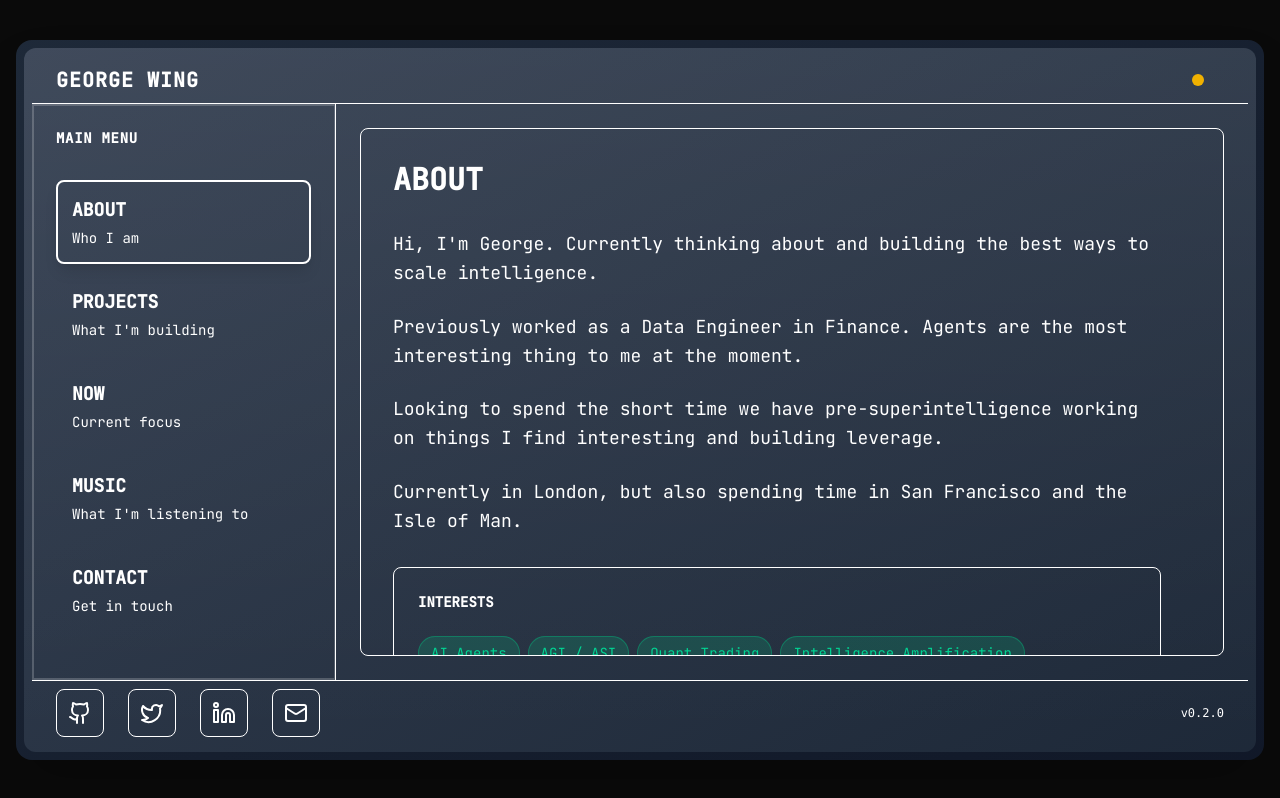
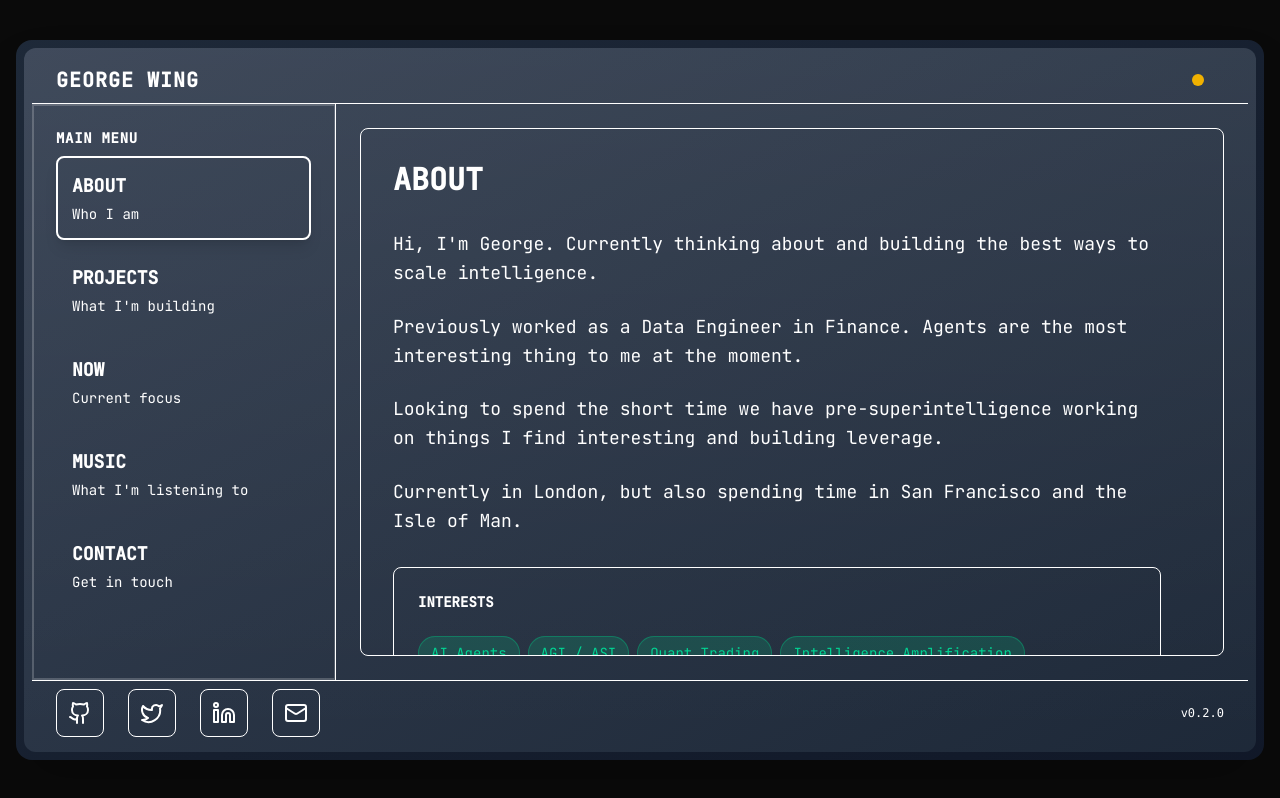
Before and after one commit to GeorgeWingg/personal-website, a Next.js app: page / in a window 1280 px wide. Built offline with nearby package versions, Linux system fonts and the light colour scheme.

Commit message:
Make menu navigation scrollable to prevent overlap with LinkDock
- Fixed header at top, scrollable navigation below
- Added auto-scroll to active item for keyboard navigation
- Extra padding on mobile to ensure last item is visible
- Uses existing custom scrollbar styling

```diff
--- a/src/components/GameUI/GameMenu.tsx
+++ b/src/components/GameUI/GameMenu.tsx
@@ -1,7 +1,7 @@
 'use client';
 
 import { motion } from 'framer-motion';
-import { useEffect } from 'react';
+import { useEffect, useRef } from 'react';
 
 export type MenuOption = 'about' | 'projects' | 'now' | 'music' | 'contact';
 
@@ -26,6 +26,26 @@ const menuItems: MenuItem[] = [
 ];
 
 export default function GameMenu({ activeOption, onSelectOption, isFocused = true }: GameMenuProps) {
+  const navRef = useRef<HTMLElement>(null);
+  const activeButtonRef = useRef<HTMLButtonElement>(null);
+
+  // Auto-scroll to active item
+  useEffect(() => {
+    if (activeButtonRef.current && navRef.current) {
+      const button = activeButtonRef.current;
+      const nav = navRef.current;
+      const buttonTop = button.offsetTop;
+      const buttonBottom = buttonTop + button.offsetHeight;
+      const navScrollTop = nav.scrollTop;
+      const navHeight = nav.clientHeight;
+
+      if (buttonTop < navScrollTop) {
+        nav.scrollTo({ top: buttonTop - 20, behavior: 'smooth' });
+      } else if (buttonBottom > navScrollTop + navHeight) {
+        nav.scrollTo({ top: buttonBottom - navHeight + 20, behavior: 'smooth' });
+      }
+    }
+  }, [activeOption]);
 
   // Keyboard navigation
   useEffect(() => {
@@ -50,18 +70,24 @@ export default function GameMenu({ activeOption, onSelectOption, isFocused = tru
   }, [activeOption, onSelectOption, isFocused]);
 
   return (
-    <div className="w-full h-full bg-game-panel border-r border-game-border p-6 flex flex-col">
-      <h2 className="font-orbitron font-bold text-sm text-game-text mb-8 tracking-wider">
+    <div className="w-full h-full bg-game-panel border-r border-game-border flex flex-col">
+      {/* Fixed header */}
+      <div className="px-6 pt-6 pb-2">
+        <h2 className="font-orbitron font-bold text-sm text-game-text tracking-wider">
           MAIN MENU
         </h2>
+      </div>
 
-      <nav className="flex-1 space-y-2">
+      {/* Scrollable navigation */}
+      <nav ref={navRef} className="flex-1 overflow-y-auto custom-scrollbar px-6 pb-6 min-h-0">
+        <div className="space-y-2 pb-20 md:pb-4">
           {menuItems.map((item) => {
             const isActive = activeOption === item.id;
 
             return (
               <motion.button
                 key={item.id}
+                ref={isActive ? activeButtonRef : null}
                 onClick={() => onSelectOption(item.id)}
                 className="relative w-full text-left p-4 rounded-lg transition-all duration-200"
                 whileHover={{ scale: 1.02 }}
@@ -91,6 +117,7 @@ export default function GameMenu({ activeOption, onSelectOption, isFocused = tru
               </motion.button>
             );
           })}
+        </div>
       </nav>
     </div>
   );
```
Lines whose indentation alone changed are shown as unchanged.
